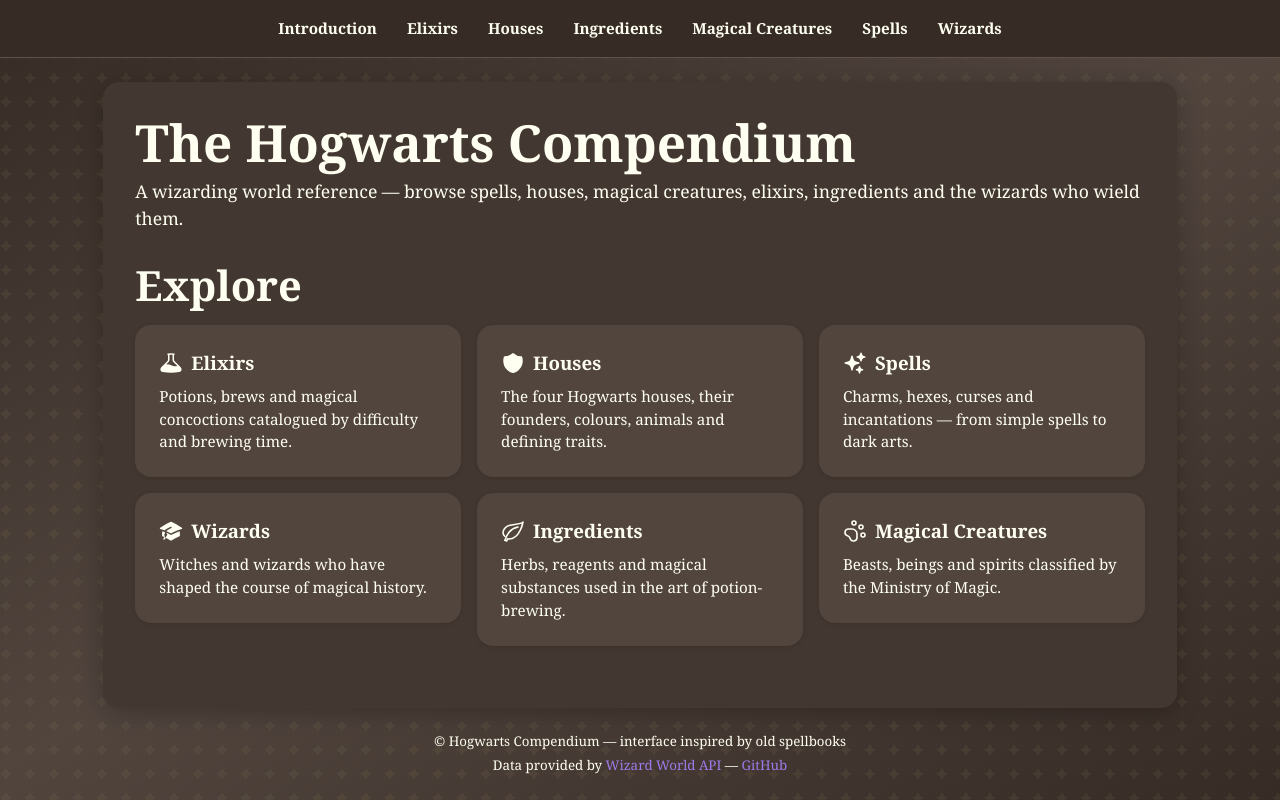
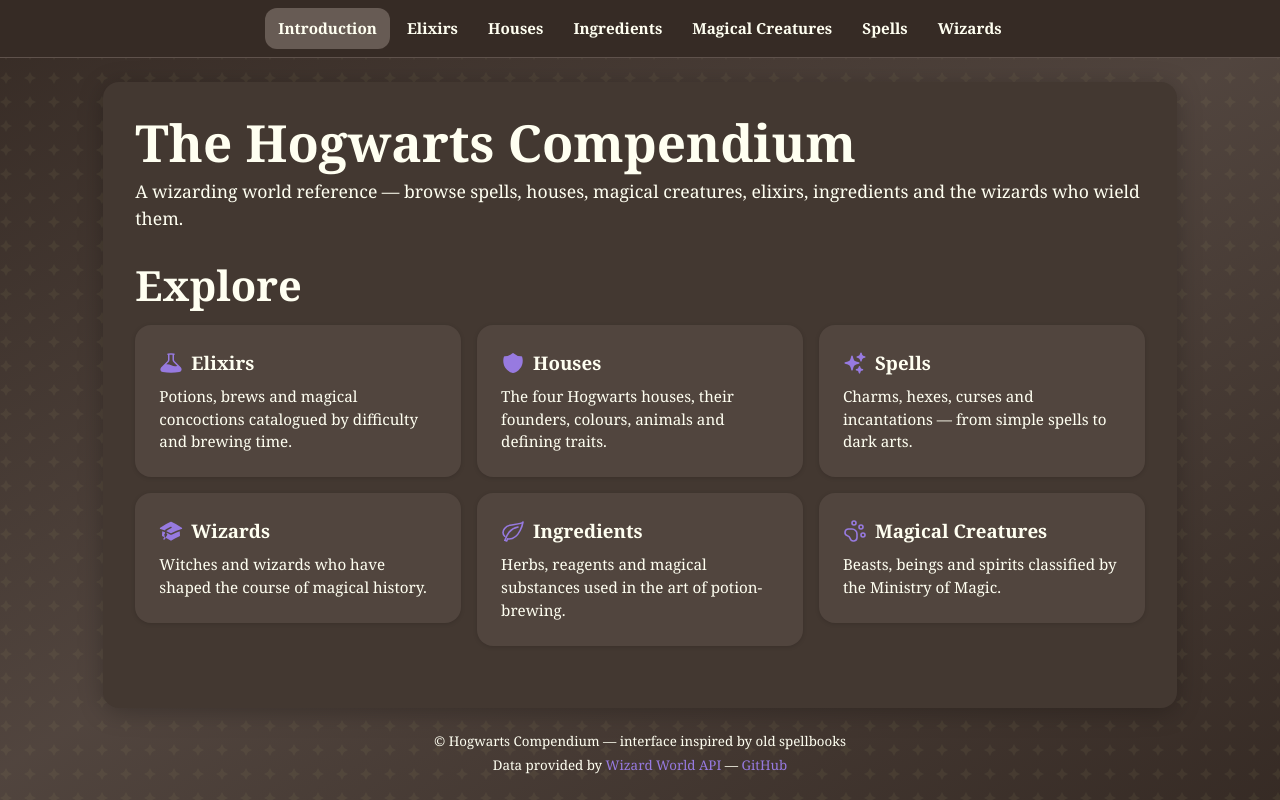
Before and after one commit to DamianoPellegrini/unimib-app-web-project, a React (Vite) app: page / in a window 1280 px wide. Built offline with nearby package versions, Linux system fonts and the light colour scheme.

Commit message:
feat: accent color on icons, nav active state with NavLink, CSS cleanup

```diff
--- a/src/index.css
+++ b/src/index.css
@@ -6,7 +6,7 @@
 	--panel: var(--color-wood-800);
 	--muted-text: var(--color-paper-50);
 	--text: var(--color-paper-100);
-	--accent: #9f7aea;
+	--accent: oklch(0.65 0.15 295);
 
 	/*SPACING*/
 	--space-xs: 0.25rem;
@@ -87,7 +87,7 @@
 
 html {
 	scrollbar-width: thin;
-	scrollbar-color: var(--color-wood-600) var(--color-wood-900);
+	scrollbar-color: var(--accent) var(--color-wood-900);
 
 	&::-webkit-scrollbar {
 		width: 8px;
@@ -96,7 +96,7 @@
 		background: var(--color-wood-900);
 	}
 	&::-webkit-scrollbar-thumb {
-		background: var(--color-wood-600);
+		background: var(--accent);
 		border-radius: 4px;
 	}
 }
@@ -148,6 +148,7 @@
 		padding: var(--space-sm);
 		border-radius: var(--space-sm);
 		background-color: var(--color-wood-700);
+		color: var(--accent);
 	}
 
 	hgroup {
@@ -276,9 +277,8 @@
 			text-decoration: none;
 		}
 		&[aria-current="page"] {
-			background: var(--color-wood-700);
+			background: var(--color-wood-600);
 			color: var(--text);
-			border-color: var(--color-wood-600);
 		}
 	}
 }
@@ -414,6 +414,7 @@
 			padding: var(--space-sm);
 			border-radius: var(--space-sm);
 			background-color: var(--color-wood-700);
+			color: var(--accent);
 		}
 
 		hgroup {
@@ -509,6 +510,9 @@
 			display: flex;
 			align-items: center;
 			gap: var(--space-sm);
+			.icon {
+				color: var(--accent);
+			}
 		}
 		p {
 			color: var(--muted-text);
--- a/src/pages/AppLayout.tsx
+++ b/src/pages/AppLayout.tsx
@@ -1,4 +1,4 @@
-import { Outlet, Link } from "react-router";
+import { Outlet, NavLink } from "react-router";
 
 function AppLayout() {
 	return (
@@ -7,25 +7,27 @@
 				<nav>
 					<menu>
 						<li>
-							<Link to="/">Introduction</Link>
+							<NavLink to="/" end>
+								Introduction
+							</NavLink>
 						</li>
 						<li>
-							<Link to="/elixirs">Elixirs</Link>
+							<NavLink to="/elixirs">Elixirs</NavLink>
 						</li>
 						<li>
-							<Link to="/houses">Houses</Link>
+							<NavLink to="/houses">Houses</NavLink>
 						</li>
 						<li>
-							<Link to="/ingredients">Ingredients</Link>
+							<NavLink to="/ingredients">Ingredients</NavLink>
 						</li>
 						<li>
-							<Link to="/magical-creatures">Magical Creatures</Link>
+							<NavLink to="/magical-creatures">Magical Creatures</NavLink>
 						</li>
 						<li>
-							<Link to="/spells">Spells</Link>
+							<NavLink to="/spells">Spells</NavLink>
 						</li>
 						<li>
-							<Link to="/wizards">Wizards</Link>
+							<NavLink to="/wizards">Wizards</NavLink>
 						</li>
 					</menu>
 				</nav>
```
Also changed, not shown: 1 other file (tests, documents, lock files or other folders).
